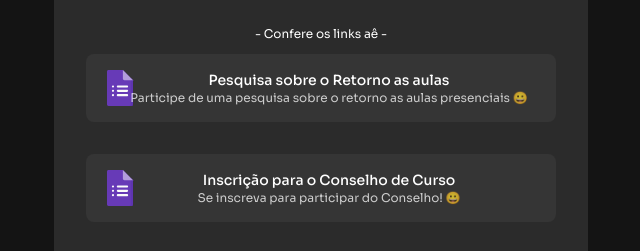
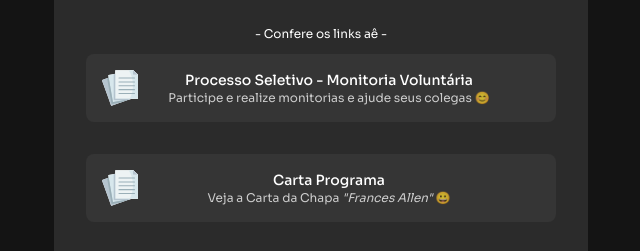
Before and after one commit to kszinhu/CAAda-Linktree, a plain HTML site: page index.html in a window 1280 px wide. Shown: the part 290-541 px from the top of the page, without its empty margins (319-959 px from the left). Drawn offline with Linux system fonts and the light colour scheme.

Commit message:
fix: updating links

```diff
--- a/index.html
+++ b/index.html
@@ -363,22 +363,12 @@
               </div>
             </a> -->
 
-            <a href="https://forms.gle/DL8MBs5Kv7Bv2D22A">
-              <div class="cardLink_Icon"><img alt="Páginas" width="36px" height="36px"
-                  src="assets/social/formularios-do-google.svg" />
+            <a href="https://docs.google.com/document/d/1E8TGKoMQ6cwxzdHwjG4_lINOtwW3Pig-/edit?usp=sharing&ouid=111469440314229557033&rtpof=true&sd=true">
+              <div class="cardLink_Icon"><img alt="Páginas" width="36px" height="36px" src="assets/social/paper.svg" />
               </div>
               <div class="cardLink_Text">
-                <h2>Pesquisa sobre o Retorno as aulas</h2>
-                <span>Participe de uma pesquisa sobre o retorno as aulas presenciais 😀</span>
-              </div>
-            </a>
-
-            <a href="https://forms.gle/96txuJvm7iH92CYQ7">
-              <div class="cardLink_Icon"><img alt="Páginas" width="36px" height="36px" src="assets/social/formularios-do-google.svg" />
-              </div>
-              <div class="cardLink_Text">
-                <h2>Inscrição para o Conselho de Curso</h2>
-                <span>Se inscreva para participar do Conselho! 😀</span>
+                <h2>Processo Seletivo - Monitoria Voluntária</h2>
+                <span>Participe e realize monitorias e ajude seus colegas 😊</span>
               </div>
             </a>
 
```
